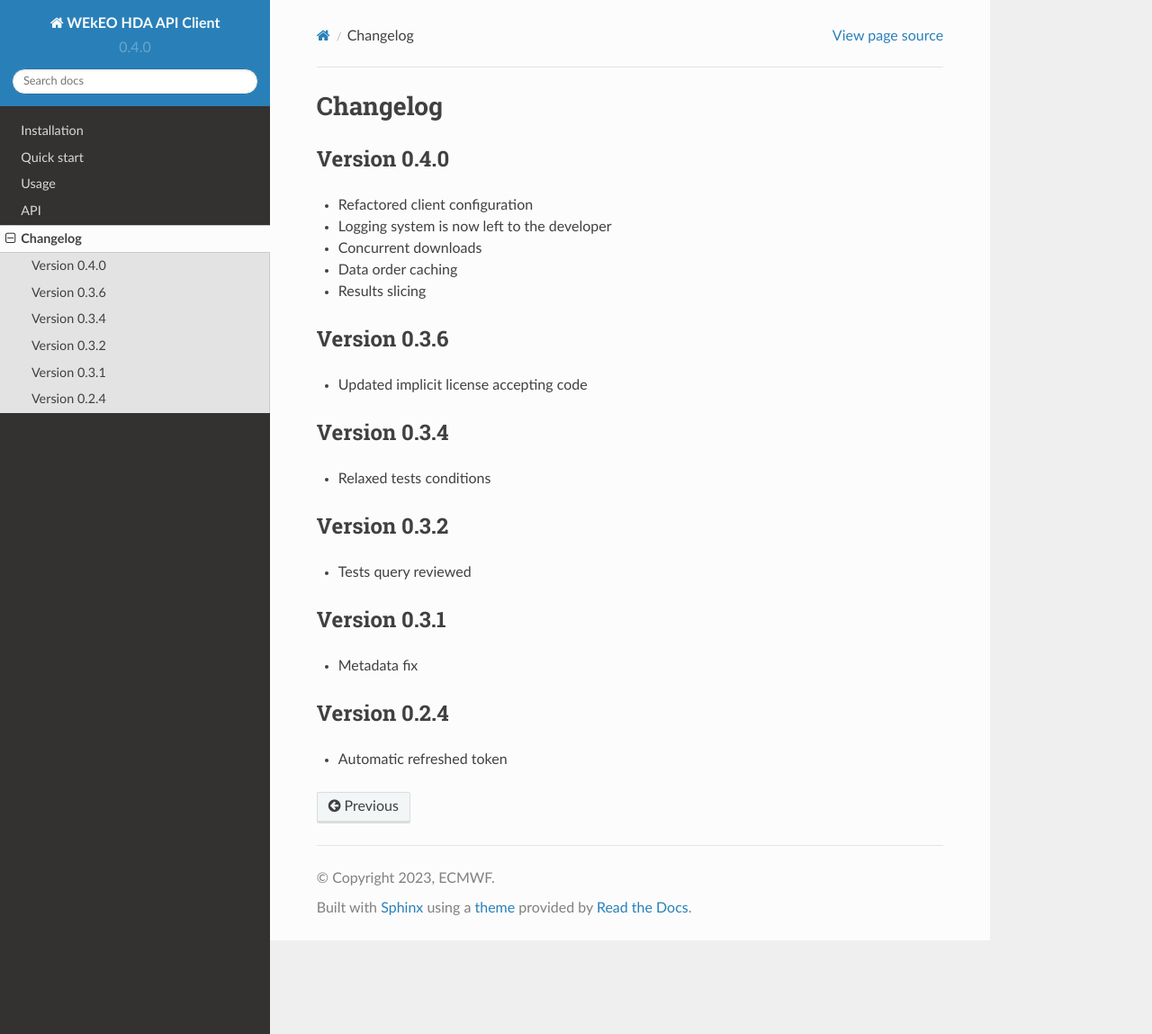
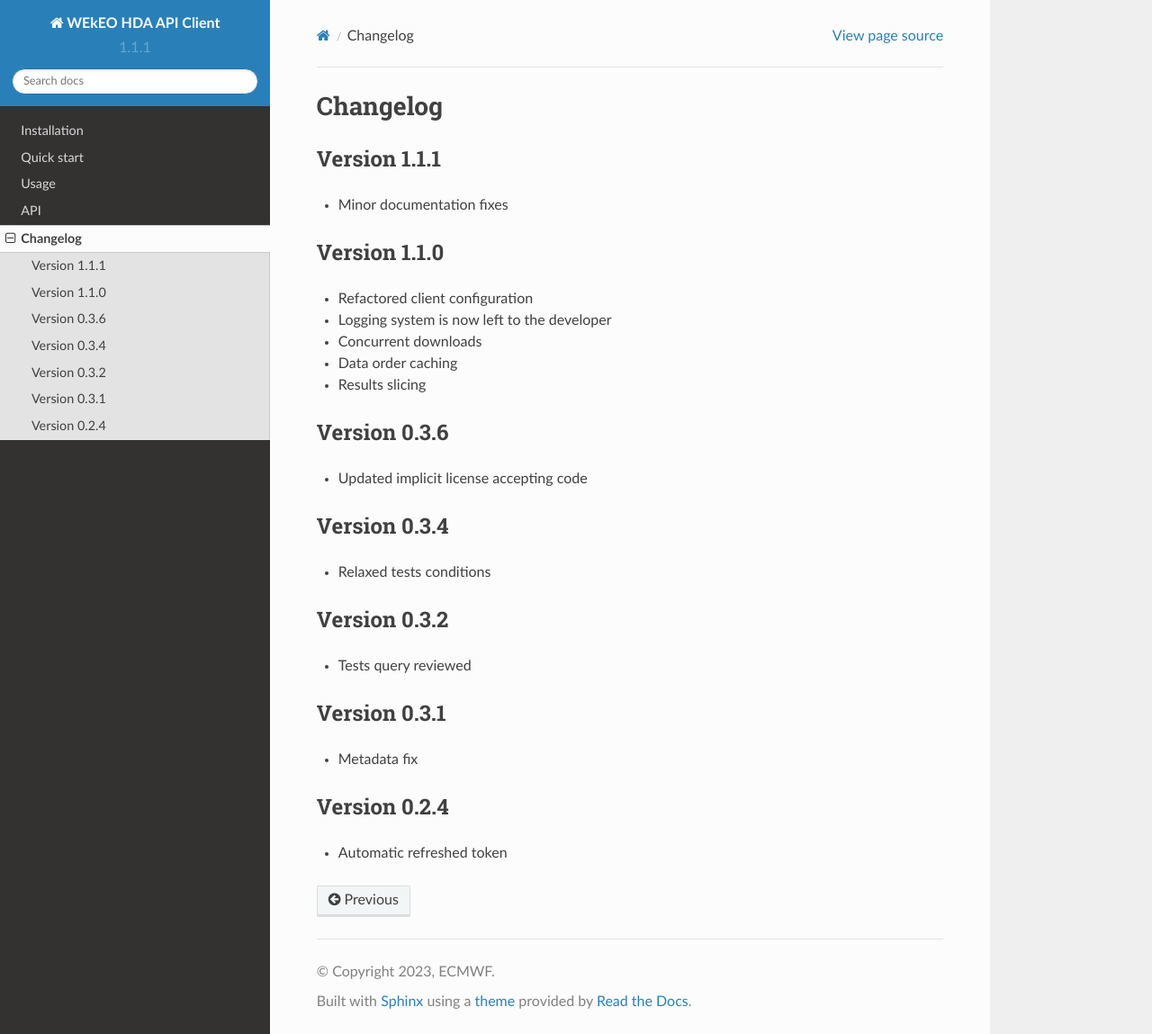
Before and after one commit to ecmwf/hda, a Sphinx documentation site: the page built from docs/source/changelog.rst, in a window 1280 px wide and 1149 px high. Shown: the whole window at 90% size. Built offline with Sphinx 7.4.7 and the Read the Docs theme 2.0.0, drawn with Linux system fonts in a browser that asks for light colours.

Commit message:
Documentation fixes and version bumped

```diff
--- a/docs/source/changelog.rst
+++ b/docs/source/changelog.rst
@@ -1,7 +1,11 @@
 Changelog
 =========
 
-Version 0.4.0
+Version 1.1.1
+-------------
+* Minor documentation fixes
+
+Version 1.1.0
 -------------
 * Refactored client configuration
 * Logging system is now left to the developer
--- a/docs/source/conf.py
+++ b/docs/source/conf.py
@@ -1,4 +1,13 @@
 # Configuration file for the Sphinx documentation builder.
+
+import sys
+import os
+
+# If extensions (or modules to document with autodoc) are in another directory,
+# add these directories to sys.path here. If the directory is relative to the
+# documentation root, use os.path.abspath to make it absolute, like shown here.
+#sys.path.insert(0, os.path.abspath('.'))
+sys.path.insert(0, os.path.abspath('../..'))
 
 # -- Project information
 
@@ -6,8 +15,8 @@
 copyright = "2023, ECMWF"
 author = "ECMWF"
 
-release = "0.4.0"
-version = "0.4.0"
+release = "1.1.1"
+version = "1.1.1"
 
 # -- General configuration
 
@@ -33,3 +42,5 @@
 
 # -- Options for EPUB output
 epub_show_urls = "footnote"
+
+autodoc_mock_imports = ['tqdm', 'requests']
--- a/setup.py
+++ b/setup.py
@@ -30,7 +30,7 @@
     return io.open(file_path, encoding="utf-8").read()
 
 
-version = "0.3.7"
+version = "1.1.1"
 
 
 setuptools.setup(
```
Also changed, not shown: README.md (+2 -75 lines).
